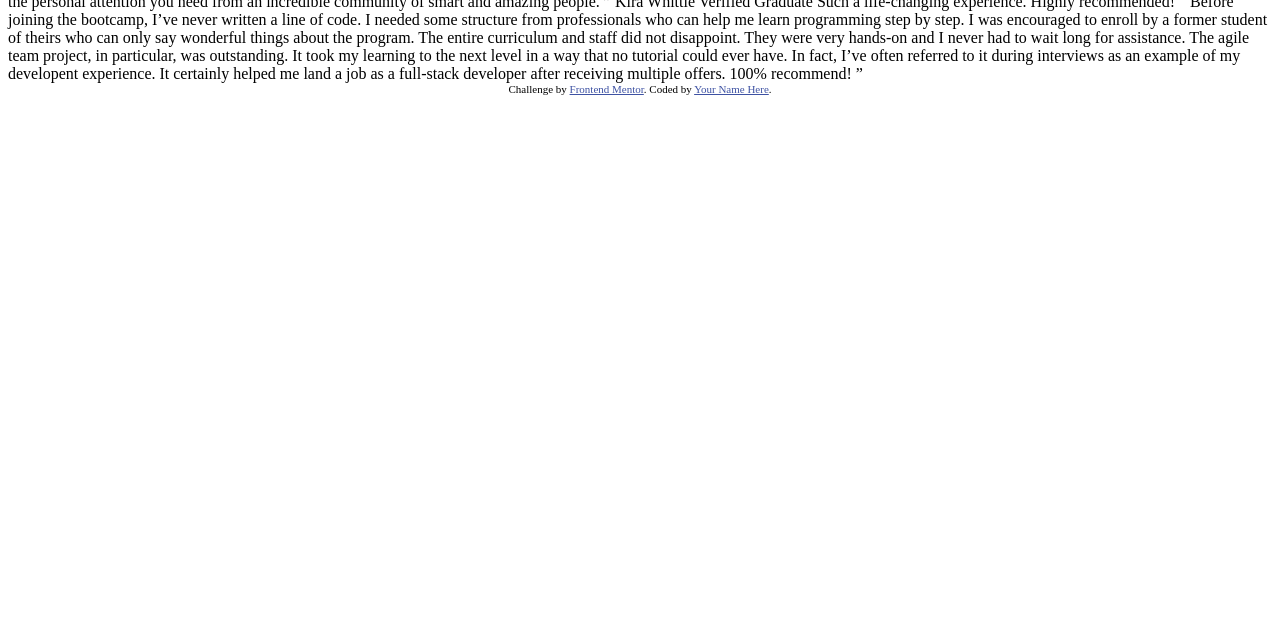
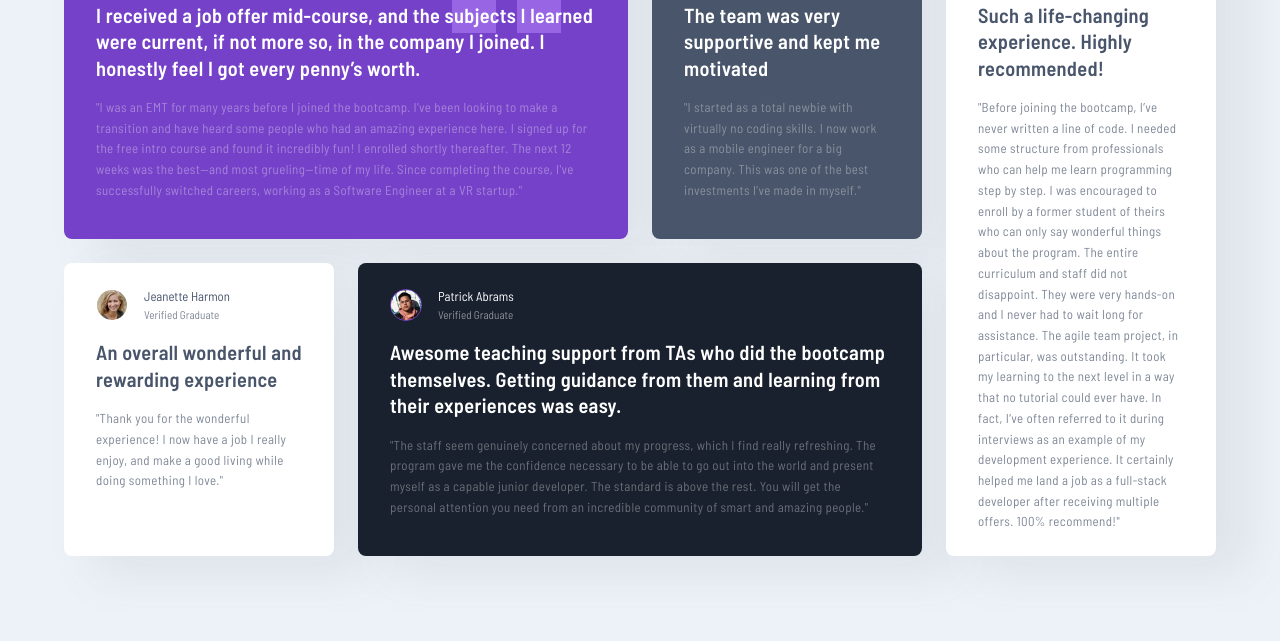
Before and after one commit to TomSif/Front-end_Mentor_Testimonials_grid_section, a plain HTML site: page index.html in a window 1280 px wide. Shown: the part 159-800 px from the top of the page. Drawn offline with Linux system fonts and the light colour scheme.

Commit message:
desktop and mobile

```diff
--- a/index.html
+++ b/index.html
@@ -1,76 +1,191 @@
 <!DOCTYPE html>
 <html lang="en">
   <head>
-  <meta charset="UTF-8">
-  <meta name="viewport" content="width=device-width, initial-scale=1.0"> <!-- displays site properly based on user's device -->
-
-  <link rel="icon" type="image/png" sizes="32x32" href="./images/favicon-32x32.png">
-
+    <meta charset="UTF-8" />
+    <meta name="viewport" content="width=device-width, initial-scale=1.0" />
+    <!-- displays site properly based on user's device -->
+    <meta
+      name="description"
+      content="front end exercice about a css grid with testimonial tiles"
+    />
+    <meta
+      name="keywords"
+      content="grid, testimonial, web developpement, frontendmentor, html, css"
+    />
+    <link
+      rel="icon"
+      type="image/png"
+      sizes="32x32"
+      href="./images/favicon-32x32.png"
+    />
+    <link rel="stylesheet" href="./modern-reset.css" />
+    <!-- First time using a modern reset css -->
+    <link rel="stylesheet" href="./styles.css" />
     <title>Frontend Mentor | [Challenge Name Here]</title>
-
-  <!-- Feel free to remove these styles or customise in your own stylesheet 👍 -->
-  <style>
-    .attribution { font-size: 11px; text-align: center; }
-    .attribution a { color: hsl(228, 45%, 44%); }
-  </style>
   </head>
   <body>
-  Daniel Clifford
+    <main class="main-content">
+      <section class="testimonials">
+        <!-- Testimonial 1 -->
+        <article class="testimonial testimonial--Daniel">
+          <header class="testimonial__header">
+            <div class="testimonial__info">
+              <img
+                src="./images/image-daniel.jpg"
+                alt="Daniel Clifford"
+                class="testimonial__image"
+              />
+              <div class="testimonial__text">
+                <h3 class="testimonial__name">Daniel Clifford</h3>
+                <p class="testimonial__role">Verified Graduate</p>
+              </div>
+            </div>
+          </header>
+          <blockquote class="testimonial__quote">
+            I received a job offer mid-course, and the subjects I learned were
+            current, if not more so, in the company I joined. I honestly feel I
+            got every penny’s worth.
+          </blockquote>
+          <p class="testimonial__fulltext">
+            "I was an EMT for many years before I joined the bootcamp. I've been
+            looking to make a transition and have heard some people who had an
+            amazing experience here. I signed up for the free intro course and
+            found it incredibly fun! I enrolled shortly thereafter. The next 12
+            weeks was the best—and most grueling—time of my life. Since
+            completing the course, I've successfully switched careers, working
+            as a Software Engineer at a VR startup."
+          </p>
+        </article>
+
+        <!-- Testimonial 2 -->
+        <article class="testimonial testimonial--Jonathan">
+          <header class="testimonial__header">
+            <div class="testimonial__info">
+              <img
+                src="./images/image-jonathan.jpg"
+                alt="Jonathan Walters"
+                class="testimonial__image"
+              />
+              <div class="testimonial__text">
+                <h3 class="testimonial__name">Jonathan Walters</h3>
+                <p class="testimonial__role">Verified Graduate</p>
+              </div>
+            </div>
+          </header>
+          <blockquote class="testimonial__quote">
+            The team was very supportive and kept me motivated
+          </blockquote>
+          <p class="testimonial__fulltext">
+            "I started as a total newbie with virtually no coding skills. I now
+            work as a mobile engineer for a big company. This was one of the
+            best investments I’ve made in myself."
+          </p>
+        </article>
+
+        <!-- Testimonial 3 -->
+        <article class="testimonial testimonial--Jeanette">
+          <header class="testimonial__header">
+            <div class="testimonial__info">
+              <img
+                src="./images/image-jeanette.jpg"
+                alt="Jeanette Harmon"
+                class="testimonial__image"
+              />
+              <div class="testimonial__text d">
+                <h3 class="testimonial__name white-background">
+                  Jeanette Harmon
+                </h3>
+                <p class="testimonial__role white-background">
                   Verified Graduate
+                </p>
+              </div>
+            </div>
+          </header>
+          <blockquote class="testimonial__quote white-background">
+            An overall wonderful and rewarding experience
+          </blockquote>
+          <p class="testimonial__fulltext white-background">
+            "Thank you for the wonderful experience! I now have a job I really
+            enjoy, and make a good living while doing something I love."
+          </p>
+        </article>
 
-  I received a job offer mid-course, and the subjects I learned were current, if not more so,
-  in the company I joined. I honestly feel I got every penny’s worth.
+        <!-- Testimonial 4 -->
+        <article class="testimonial testimonial--Patrick">
+          <header class="testimonial__header">
+            <div class="testimonial__info">
+              <img
+                src="./images/image-patrick.jpg"
+                alt="Patrick Abrams"
+                class="testimonial__image"
+              />
+              <div class="testimonial__text">
+                <h3 class="testimonial__name">Patrick Abrams</h3>
+                <p class="testimonial__role">Verified Graduate</p>
+              </div>
+            </div>
+          </header>
+          <blockquote class="testimonial__quote">
+            Awesome teaching support from TAs who did the bootcamp themselves.
+            Getting guidance from them and learning from their experiences was
+            easy.
+          </blockquote>
+          <p class="testimonial__fulltext">
+            "The staff seem genuinely concerned about my progress, which I find
+            really refreshing. The program gave me the confidence necessary to
+            be able to go out into the world and present myself as a capable
+            junior developer. The standard is above the rest. You will get the
+            personal attention you need from an incredible community of smart
+            and amazing people."
+          </p>
+        </article>
 
-  “ I was an EMT for many years before I joined the bootcamp. I’ve been looking to make a
-  transition and have heard some people who had an amazing experience here. I signed up
-  for the free intro course and found it incredibly fun! I enrolled shortly thereafter.
-  The next 12 weeks was the best - and most grueling - time of my life. Since completing
-  the course, I’ve successfully switched careers, working as a Software Engineer at a VR startup. ”
+        <!-- Testimonial 5 -->
+        <article class="testimonial testimonial--Kira">
+          <header class="testimonial__header">
+            <div class="testimonial__info">
+              <img
+                src="./images/image-kira.jpg"
+                alt="Kira Whittle"
+                class="testimonial__image"
+              />
+              <div class="testimonial__text">
+                <h3 class="testimonial__name white-background">Kira Whittle</h3>
+                <p class="testimonial__role white-background">
+                  Verified Graduate
+                </p>
+              </div>
+            </div>
+          </header>
+          <blockquote class="testimonial__quote white-background">
+            Such a life-changing experience. Highly recommended!
+          </blockquote>
+          <p class="testimonial__fulltext white-background">
+            "Before joining the bootcamp, I’ve never written a line of code. I
+            needed some structure from professionals who can help me learn
+            programming step by step. I was encouraged to enroll by a former
+            student of theirs who can only say wonderful things about the
+            program. The entire curriculum and staff did not disappoint. They
+            were very hands-on and I never had to wait long for assistance. The
+            agile team project, in particular, was outstanding. It took my
+            learning to the next level in a way that no tutorial could ever
+            have. In fact, I’ve often referred to it during interviews as an
+            example of my development experience. It certainly helped me land a
+            job as a full-stack developer after receiving multiple offers. 100%
+            recommend!"
+          </p>
+        </article>
+      </section>
+    </main>
 
-  Jonathan Walters
-  Verified Graduate
-
-  The team was very supportive and kept me motivated
-
-  “ I started as a total newbie with virtually no coding skills. I now work as a mobile engineer
-  for a big company. This was one of the best investments I’ve made in myself. ”
-
-  Jeanette Harmon
-  Verified Graduate
-
-  An overall wonderful and rewarding experience
-
-  “ Thank you for the wonderful experience! I now have a job I really enjoy, and make a good living
-  while doing something I love. ”
-
-  Patrick Abrams
-  Verified Graduate
-
-  Awesome teaching support from TAs who did the bootcamp themselves. Getting guidance from them and
-  learning from their experiences was easy.
-
-  “ The staff seem genuinely concerned about my progress which I find really refreshing. The program
-  gave me the confidence necessary to be able to go out in the world and present myself as a capable
-  junior developer. The standard is above the rest. You will get the personal attention you need from
-  an incredible community of smart and amazing people. ”
-
-  Kira Whittle
-  Verified Graduate
-
-  Such a life-changing experience. Highly recommended!
-
-  “ Before joining the bootcamp, I’ve never written a line of code. I needed some structure from
-  professionals who can help me learn programming step by step. I was encouraged to enroll by a former
-  student of theirs who can only say wonderful things about the program. The entire curriculum and staff
-  did not disappoint. They were very hands-on and I never had to wait long for assistance. The agile team
-  project, in particular, was outstanding. It took my learning to the next level in a way that no tutorial
-  could ever have. In fact, I’ve often referred to it during interviews as an example of my developent
-  experience. It certainly helped me land a job as a full-stack developer after receiving multiple offers.
-  100% recommend! ”
-
+    <!-- Footer will be hidden for design purpose -->
+    <footer>
       <div class="attribution">
-    Challenge by <a href="https://www.frontendmentor.io?ref=challenge" target="_blank">Frontend Mentor</a>.
-    Coded by <a href="#">Your Name Here</a>.
+        Challenge by
+        <a href="https://www.frontendmentor.io?ref=challenge" target="_blank"
+          >Frontend Mentor</a
+        >. Coded by <a href="#">Your Name Here</a>.
       </div>
+    </footer>
   </body>
 </html>
--- /dev/null
+++ b/modern-reset.css
@@ -0,0 +1,46 @@
+/*
+  Josh's Custom CSS Reset
+  https://www.joshwcomeau.com/css/custom-css-reset/
+*/
+
+*,
+*::before,
+*::after {
+  box-sizing: border-box;
+}
+
+* {
+  margin: 0;
+  padding: 0;
+}
+
+body {
+  line-height: 1.5;
+  -webkit-font-smoothing: antialiased;
+}
+
+img,
+picture,
+video,
+canvas,
+svg {
+  display: block;
+  max-width: 100%;
+}
+
+input,
+button,
+textarea,
+select {
+  font: inherit;
+}
+
+h1,
+h2,
+h3,
+h4,
+h5,
+h6 {
+  overflow-wrap: break-word;
+  hyphens: auto;
+}
--- /dev/null
+++ b/styles.css
@@ -0,0 +1,265 @@
+:root {
+  /* ### Define colors of the project */
+  /*  Primary */
+  --Moderate-violet: hsl(263, 55%, 52%);
+  --Very-dark-grayish-blue: hsl(217, 19%, 35%);
+  --Very-dark-blackish-blue: hsl(219, 29%, 14%);
+  --White: hsl(0, 0%, 100%);
+  --White50: rgba(255, 255, 255, 0.5);
+  /* Neutral */
+  --Light-gray: hsl(0, 0%, 81%);
+  --Light-grayish-blue: hsl(210, 46%, 95%);
+
+  /* ### Define gap and padding of the project */
+  --layout-Gap: 2rem;
+  --layout-Padding: 1.5rem;
+}
+
+/* ### Define Fonts */
+/* barlow-semi-condensed-regular - latin */
+@font-face {
+  font-display: swap;
+  font-family: "Barlow Semi Condensed";
+  font-style: normal;
+  font-weight: 400;
+  src: url("./assets/barlow-semi-condensed-v15-latin-regular.woff2")
+    format("woff2");
+}
+/* barlow-semi-condensed-500 - latin */
+@font-face {
+  font-display: swap;
+  font-family: "Barlow Semi Condensed";
+  font-style: normal;
+  font-weight: 500;
+  src: url("./assets/barlow-semi-condensed-v15-latin-500.woff2") format("woff2");
+}
+/* barlow-semi-condensed-600 - latin */
+@font-face {
+  font-display: swap;
+  font-family: "Barlow Semi Condensed";
+  font-style: normal;
+  font-weight: 600;
+  src: url("./assets/barlow-semi-condensed-v15-latin-600.woff2") format("woff2");
+}
+
+/* ###  Start styling  */
+.main-content {
+  display: flex;
+  align-items: center;
+  justify-content: center;
+  background-color: var(--Light-grayish-blue);
+}
+
+.testimonials {
+  display: grid;
+  grid-template-columns: 1fr;
+  grid-template-rows: 1fr;
+  padding: 4.5rem var(--layout-Padding);
+  gap: var(--layout-Padding);
+}
+
+/*  ### Global styling for all the articles  */
+.testimonial {
+  padding: var(--layout-Padding) var(--layout-Gap);
+  border-radius: 0.5rem;
+  /* box-shadow: 1rem 0.5rem 2.5rem hsl(195, 12%, 84%); */
+  box-shadow: 2rem 1rem 3rem 2px hsl(0deg 0% 43.94% / 11%);
+  position: relative;
+  z-index: 1;
+}
+/* Styling header image and text  */
+.testimonial__info {
+  display: flex;
+  align-items: center;
+  gap: 1rem;
+}
+
+.testimonial__image {
+  width: 2rem;
+  border-radius: 50%;
+  border: 1px solid var(--White50);
+  display: inline-flex;
+}
+
+.testimonial__text {
+  display: flex;
+  flex-direction: column;
+  color: var(--White);
+}
+
+.testimonial__name {
+  font-family: "Barlow Semi Condensed", sans-serif;
+  font-weight: 400;
+  font-size: 0.8rem;
+}
+
+.testimonial__role {
+  font-family: "Barlow Semi Condensed", sans-serif;
+  font-weight: 400;
+  font-size: 0.7rem;
+  color: var(--White);
+  opacity: 50%;
+}
+
+.testimonial__quote {
+  padding-top: 1rem;
+  font-family: "Barlow Semi Condensed", sans-serif;
+  font-weight: 600;
+  font-size: 1.27rem;
+  letter-spacing: 0.02rem;
+  line-height: 1.3;
+  position: relative;
+  z-index: 1;
+}
+
+.testimonial__fulltext {
+  padding-top: 1rem;
+  font-family: "Barlow Semi Condensed", sans-serif;
+  font-weight: 400;
+  font-size: 0.81rem;
+  line-height: 1.6;
+  color: var(--White50);
+  letter-spacing: 0.03em;
+  white-space: normal !important;
+  overflow-wrap: break-word !important;
+  word-break: normal !important;
+  opacity: 70%;
+}
+
+/* ###  Styling specific for each article  */
+
+.testimonial--Daniel {
+  background-color: var(--Moderate-violet);
+  color: var(--White);
+  position: relative;
+}
+.testimonial--Daniel::before {
+  content: "";
+  background-image: url(./images/bg-pattern-quotation.svg);
+  background-size: contain;
+  background-repeat: no-repeat;
+  position: absolute;
+  width: 7rem;
+  height: 6.7rem;
+  top: 0;
+  right: 1.5rem;
+  opacity: 70%;
+  z-index: 1;
+}
+.testimonial--Jonathan {
+  color: var(--White);
+  background-color: var(--Very-dark-grayish-blue);
+}
+.testimonial--Jeanette {
+  color: var(--Very-dark-grayish-blue);
+  background-color: var(--White);
+}
+.testimonial--Patrick {
+  color: var(--White);
+  background-color: var(--Very-dark-blackish-blue);
+}
+.testimonial--Patrick .testimonial__image {
+  border-color: var(--Moderate-violet);
+}
+
+.testimonial--Kira {
+  color: var(--Very-dark-grayish-blue);
+  background-color: var(--White);
+}
+/* change the color of the font for cards with white backgrounds  */
+.white-background {
+  color: var(--Very-dark-grayish-blue) !important;
+}
+
+.testimonial--Jeanette .testimonial__role,
+.testimonial--Jeanette .testimonial__fulltext,
+.testimonial--Kira .testimonial__role,
+.testimonial--Kira .testimonial__fulltext {
+  opacity: 70%;
+}
+
+/* ###  Footer is hidden for design purpose  */
+footer {
+  display: none;
+}
+
+/* ### MEDIAS QUERIES */
+/* Adjusting to tablet version */
+@media (min-width: 47rem) {
+  .main-content {
+    display: flex;
+    justify-content: center;
+    align-items: center;
+  }
+  .testimonials {
+    display: grid;
+    grid-template-columns: repeat(2, 1fr);
+    grid-template-rows: repeat(3, auto);
+    gap: var(--layout-Padding);
+    width: 100%;
+    max-width: 75rem;
+    margin: auto auto;
+  }
+  .testimonial--Daniel {
+    grid-column: 1 / 2;
+    grid-row: 1;
+  }
+  .testimonial--Daniel::before {
+    right: 2.5rem;
+  }
+  .testimonial--Jonathan {
+    grid-column: 2 / 3;
+    grid-row: 1;
+  }
+  .testimonial--Kira {
+    grid-column: 1 / 2;
+    grid-row: 2;
+  }
+  .testimonial--Jeanette {
+    grid-column: 2 / 3;
+    grid-row: 2;
+  }
+  .testimonial--Patrick {
+    grid-column: 1 / 3;
+    grid-row: 3;
+  }
+}
+
+/* Adjusting to desktop version */
+@media (min-width: 70rem) {
+  .main-content {
+    display: flex;
+    justify-content: center;
+    align-items: center;
+    min-height: 100vh;
+  }
+  .testimonials {
+    display: grid;
+    grid-template-columns: repeat(4, 1fr);
+    grid-template-rows: repeat(2, auto);
+    gap: var(--layout-Padding);
+  }
+  .testimonial--Daniel {
+    grid-column: 1 / 3;
+    grid-row: 1;
+  }
+  .testimonial--Daniel::before {
+    right: 4rem;
+  }
+  .testimonial--Jonathan {
+    grid-column: 3 / 4;
+    grid-row: 1;
+  }
+  .testimonial--Kira {
+    grid-column: 4 / 4;
+    grid-row: 1 / 3;
+  }
+  .testimonial--Jeanette {
+    grid-column: 1 / 2;
+    grid-row: 2;
+  }
+  .testimonial--Patrick {
+    grid-column: 2 / 4;
+    grid-row: 2;
+  }
+}
```
Also changed, not shown: assets/barlow-semi-condensed-v15-latin-500.woff2 (added), assets/barlow-semi-condensed-v15-latin-600.woff2 (added), assets/barlow-semi-condensed-v15-latin-regular.woff2 (added), 2 other files. Lines whose indentation alone changed are shown as unchanged.
